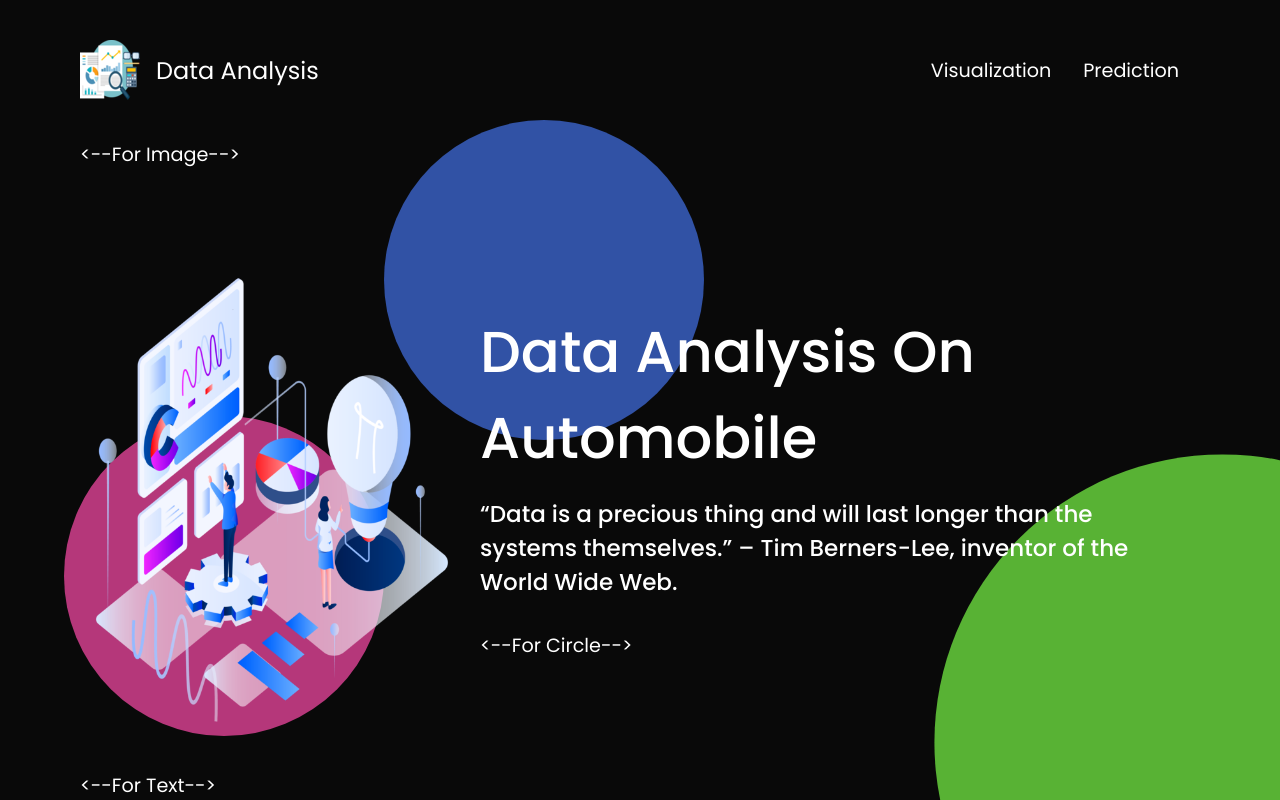
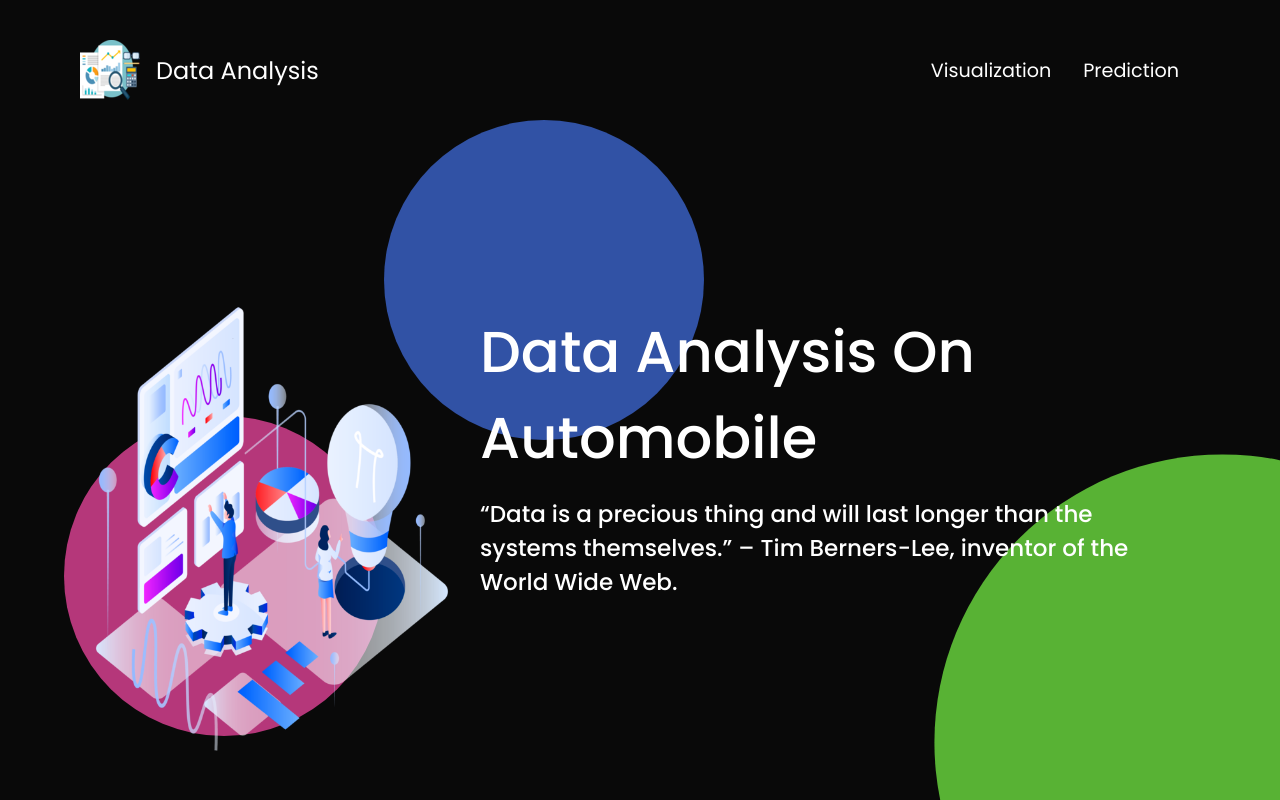
Before and after one commit to Althaf-Ansari/Data-analysis, a Flask app: page / in a window 1280 px wide. Run offline with Flask 2, Linux system fonts and the light colour scheme; parts of the project's set-up code (start-up, migrations or seed data) failed here and were passed over.

Commit message:
Update index.html

```diff
--- a/templates/index.html
+++ b/templates/index.html
@@ -22,14 +22,14 @@
     </nav>
   </header>
 
- <--For Image-->
+ <!--For Image-->
 
   <section class="home-main-section">
     <div class="img-wrapper">
       <div class="lady-image">
       </div>
 
-<--For Text-->
+<!--For Text-->
 
     </div>
     <div class="call-to-action">
@@ -38,7 +38,7 @@
         – Tim Berners-Lee, inventor of the World Wide Web.
       </span>
 
-<--For Circle-->
+<!--For Circle-->
 
     </div>
   </section>
```
